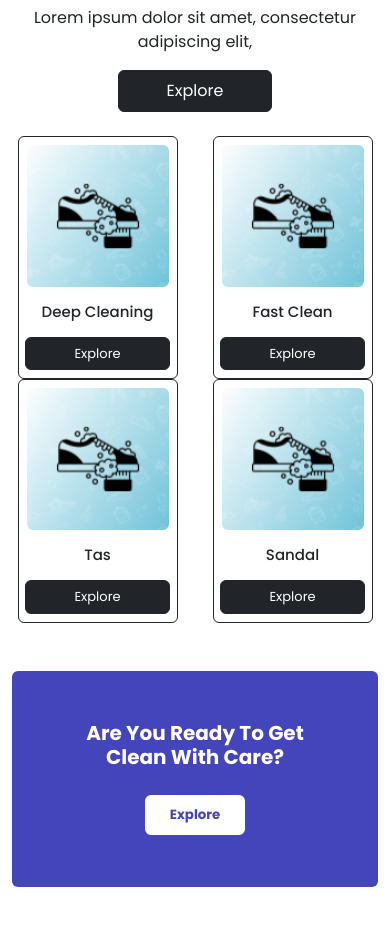
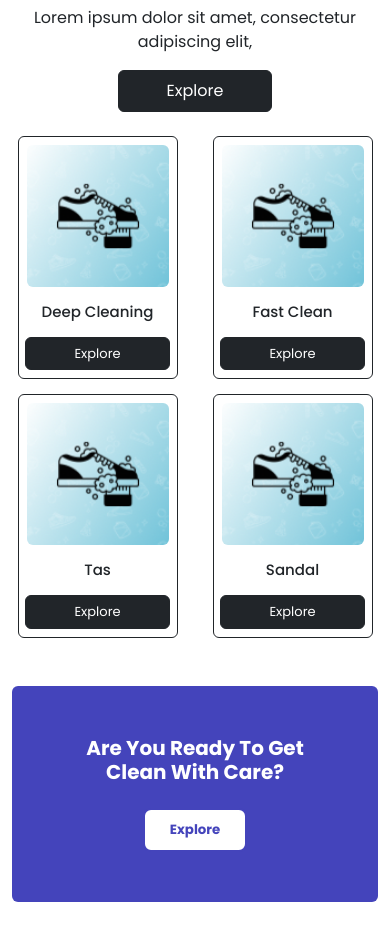
Before and after one commit to AdityaWjy/gafin-app, a Vue app: page / in a window 390 px wide. Shown: the part 1101-2034 px from the top of the page. Built offline with nearby package versions, Linux system fonts and the light colour scheme; data requests are answered from the project's data file.

Commit message:
fix bugs ui best product

```diff
--- a/src/components/home/PopularServiceComponent.vue
+++ b/src/components/home/PopularServiceComponent.vue
@@ -85,3 +85,11 @@ export default {
   }
 }
 </script>
+
+<style scoped>
+@media (max-width: 500px) {
+  .row-card {
+    row-gap: 15px;
+  }
+}
+</style>
```
